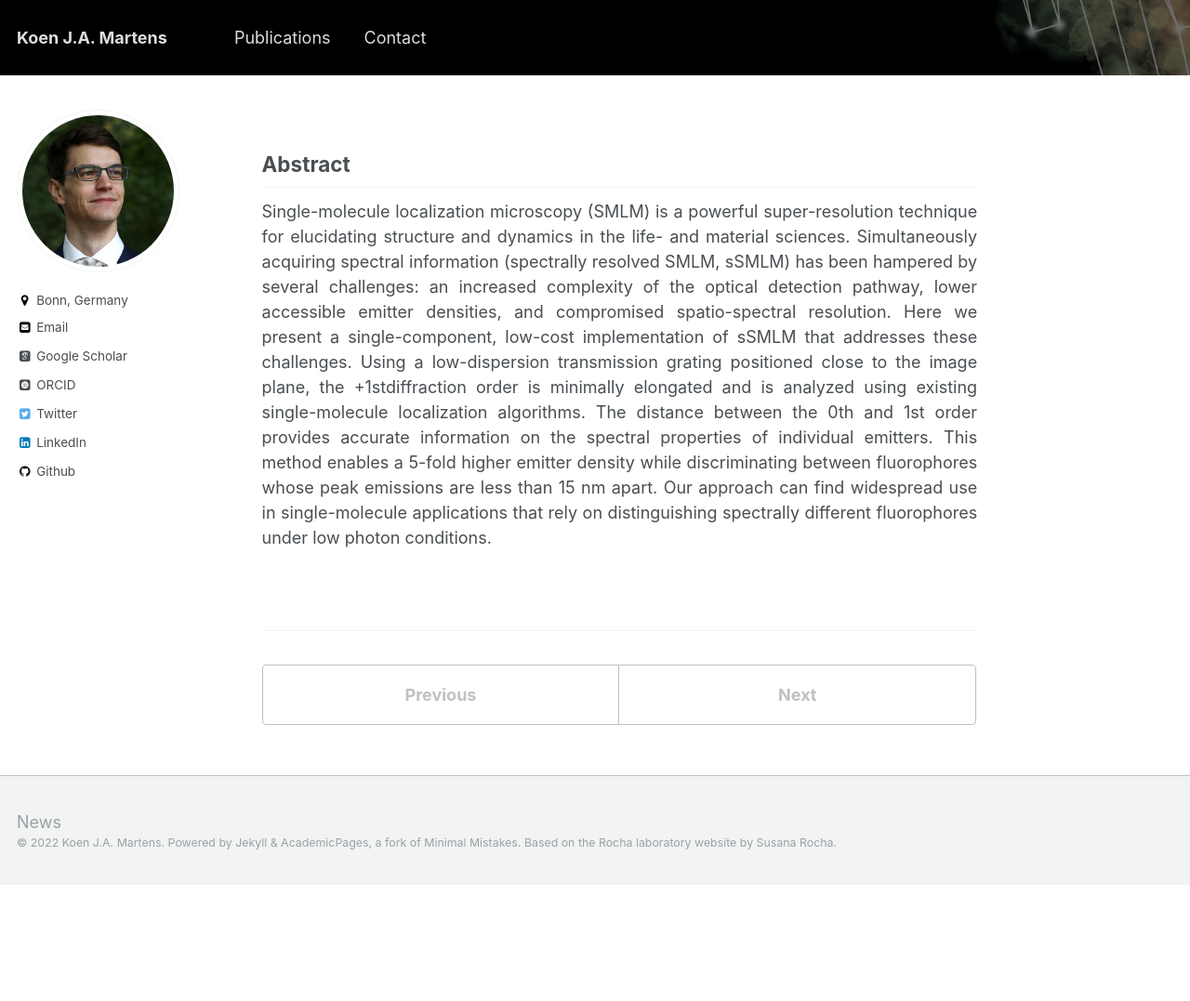
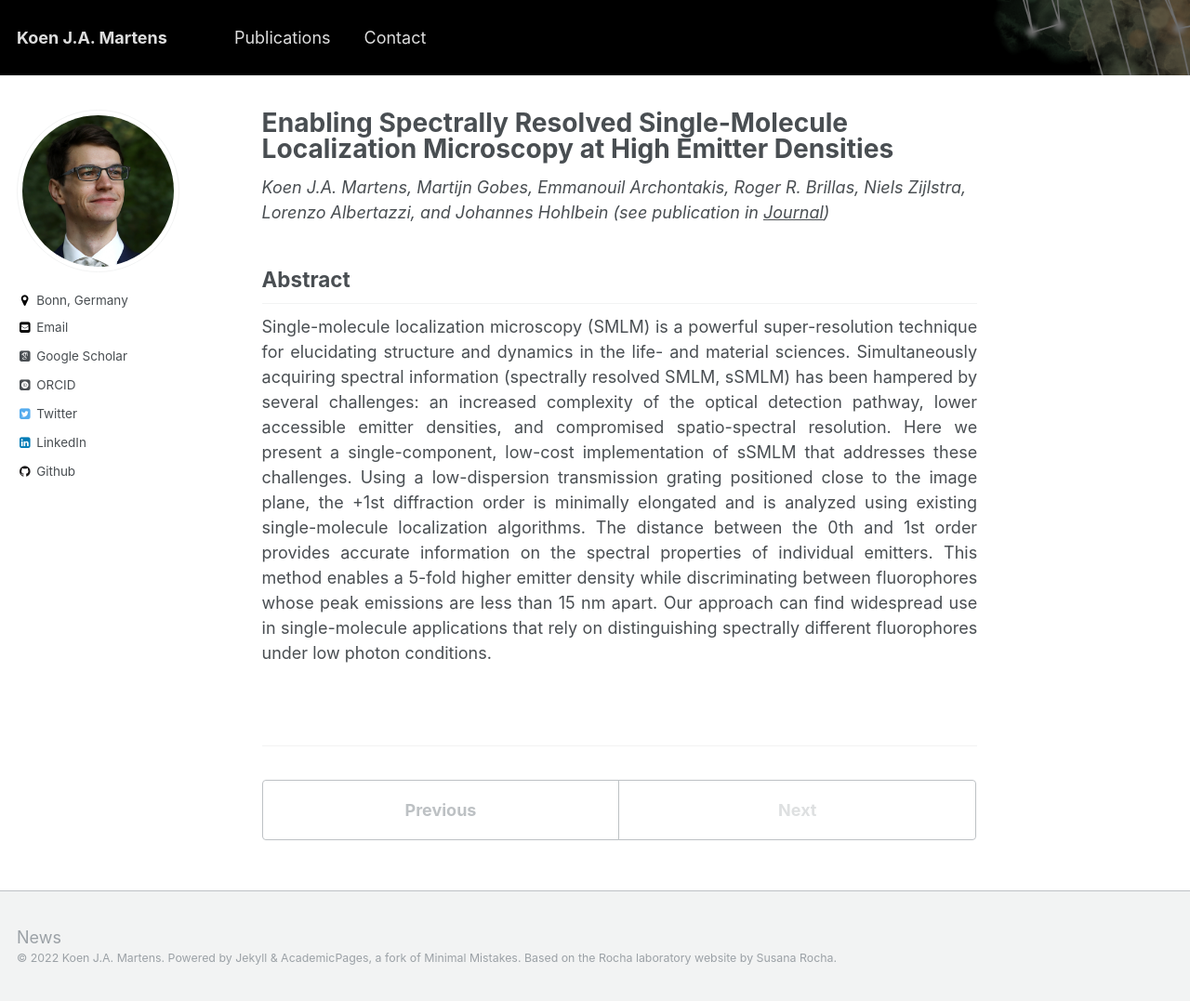
Before and after one commit to kjamartens/kjamartens.github.io, a Jekyll site: the page built from _publications/2022-11-12-spectralSMLM.md, in a window 1280 px wide and 1077 px high. Shown: the whole window at 93% size. Built offline with Jekyll 4.4.1, drawn with Linux system fonts in a browser that asks for light colours; some web fonts are replaced; comment, search, counter and statistics services are not loaded.

Commit message:
Update 2022-11-12-spectralSMLM.md

```diff
--- a/_publications/2022-11-12-spectralSMLM.md
+++ b/_publications/2022-11-12-spectralSMLM.md
@@ -1,5 +1,5 @@
 ---
-title: 'Enabling Spectrally Resolved Single-Molecule Localization Microscopy at High Emitter Densities
+title: 'Enabling Spectrally Resolved Single-Molecule Localization Microscopy at High Emitter Densities'
 date: 2022-10-21
 venue: Nano Letters
 authors: 'Koen J.A. Martens, Martijn Gobes, Emmanouil Archontakis, Roger R. Brillas, Niels Zijlstra, Lorenzo Albertazzi, and Johannes Hohlbein'
@@ -12,4 +12,4 @@ doi: '10.1021/acs.nanolett.2c03140'
 
 <h2> Abstract </h2>
 <p align= "justify">
-Single-molecule localization microscopy (SMLM) is a powerful super-resolution technique for elucidating structure and dynamics in the life- and material sciences. Simultaneously acquiring spectral information (spectrally resolved SMLM, sSMLM) has been hampered by several challenges: an increased complexity of the optical detection pathway, lower accessible emitter densities, and compromised spatio-spectral resolution. Here we present a single-component, low-cost implementation of sSMLM that addresses these challenges. Using a low-dispersion transmission grating positioned close to the image plane, the +1stdiffraction order is minimally elongated and is analyzed using existing single-molecule localization algorithms. The distance between the 0th and 1st order provides accurate information on the spectral properties of individual emitters. This method enables a 5-fold higher emitter density while discriminating between fluorophores whose peak emissions are less than 15 nm apart. Our approach can find widespread use in single-molecule applications that rely on distinguishing spectrally different fluorophores under low photon conditions.
+Single-molecule localization microscopy (SMLM) is a powerful super-resolution technique for elucidating structure and dynamics in the life- and material sciences. Simultaneously acquiring spectral information (spectrally resolved SMLM, sSMLM) has been hampered by several challenges: an increased complexity of the optical detection pathway, lower accessible emitter densities, and compromised spatio-spectral resolution. Here we present a single-component, low-cost implementation of sSMLM that addresses these challenges. Using a low-dispersion transmission grating positioned close to the image plane, the +1st diffraction order is minimally elongated and is analyzed using existing single-molecule localization algorithms. The distance between the 0th and 1st order provides accurate information on the spectral properties of individual emitters. This method enables a 5-fold higher emitter density while discriminating between fluorophores whose peak emissions are less than 15 nm apart. Our approach can find widespread use in single-molecule applications that rely on distinguishing spectrally different fluorophores under low photon conditions.
```
